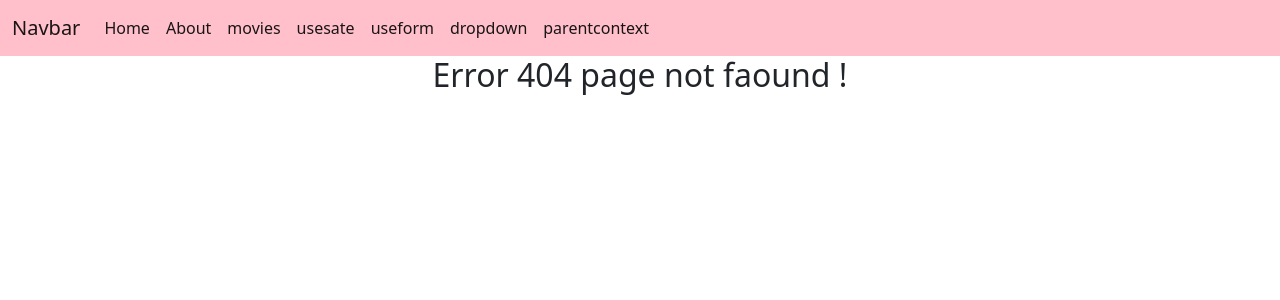
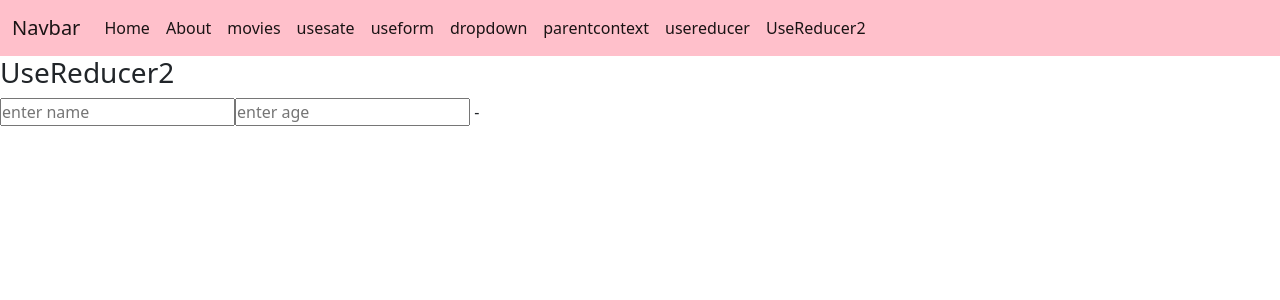
Before and after one commit to Sauravvaghela71/lern_mern_26, a React (Vite) app: page /usereducer2 in a window 1280 px wide. Before the commit this address had no page. Shown: the top 300 px of the page. Built offline with nearby package versions, Linux system fonts and the light colour scheme.

Commit message:
usereducer

```diff
--- a/src/App.jsx
+++ b/src/App.jsx
@@ -17,6 +17,8 @@ import UseForm from './component/UseForm'
 import { UserContext } from './component/store/UserContext'
 import Dropdown from './component/Dropdown'
 import ParentContext from './component/ParentContext'
+import UseReducer from './component/UseReducer'
+import UseReducer2 from './component/UseReducer2'
 
 function App() {
 
@@ -36,6 +38,8 @@ function App() {
       <Route path="/useform" element={<UseForm />} />
       <Route path="/dropdown" element={<Dropdown />} />
       <Route path="/parentcontext" element={<ParentContext />} />
+      <Route path="/usereducer" element={<UseReducer />} />
+      <Route path="/usereducer2" element={<UseReducer2 />} />
 
 
 
--- a/src/component/Navbar.jsx
+++ b/src/component/Navbar.jsx
@@ -47,6 +47,16 @@ export const Navbar = () => {
 
         </li>
 
+        <li class="nav-item">
+          <Link class="nav-link active" aria-current="page" to="/usereducer">usereducer</Link>
+
+        </li>
+
+        <li class="nav-item">
+          <Link class="nav-link active" aria-current="page" to="/usereducer2">UseReducer2</Link>
+
+        </li>
+
 
 
 
--- /dev/null
+++ b/src/component/UseReducer.jsx
@@ -0,0 +1,35 @@
+import React, { useReducer } from 'react'
+
+const UseReducer = () => {
+    function reducer(state,action){
+        switch(action.type){
+            case "increment" :
+                return {count : state.count + 1}
+
+            case "decrement" :
+                return {count : state.count - 1}
+
+           case "reset" :
+                return {count : 0}
+
+            default :
+              return state;
+
+        }
+    }
+
+    const [state, dispatch] = useReducer(reducer, {count:0})
+  return (
+    <>
+    <h1> UseReducer </h1>
+    <h3>count : {state.count}</h3>
+    <button onClick={()=> dispatch({type : "increment"})}>+</button> <br/>
+    <button onClick={()=> dispatch({type : "decrement"})}>  decrement-</button><br/>
+    <button onClick={()=> dispatch({type : "reset"})}>reset</button>
+
+
+    </>
+  )
+}
+
+export default UseReducer
--- /dev/null
+++ b/src/component/UseReducer2.jsx
@@ -0,0 +1,46 @@
+import React, { useReducer } from 'react'
+
+function reducer (state ,action){
+    console.log(state,action)
+        return{
+            ...state,
+            [action.name] : action.value
+        }
+    }
+const UseReducer2 = () => {
+
+    const [userData, dispatch] = useReducer(reducer, {
+        name :"",
+        age :""
+    })
+
+    function handleChange(e){
+        console.log(e.target.value)
+        dispatch({
+            name : e.target.name,
+            value : e.target.value
+        })
+    }
+
+  return (
+  <>
+    <h3>UseReducer2</h3>
+    <input type="text" placeholder="enter name"
+    name='name'
+    value={userData.name}
+
+    onChange={handleChange} />
+
+    <input type="text" placeholder="enter age"
+    name='age'
+    value={userData.age}
+    onChange={handleChange}
+    />
+    {userData.name} -
+    {userData.age}
+
+  </>
+  )
+}
+
+export default UseReducer2
```
